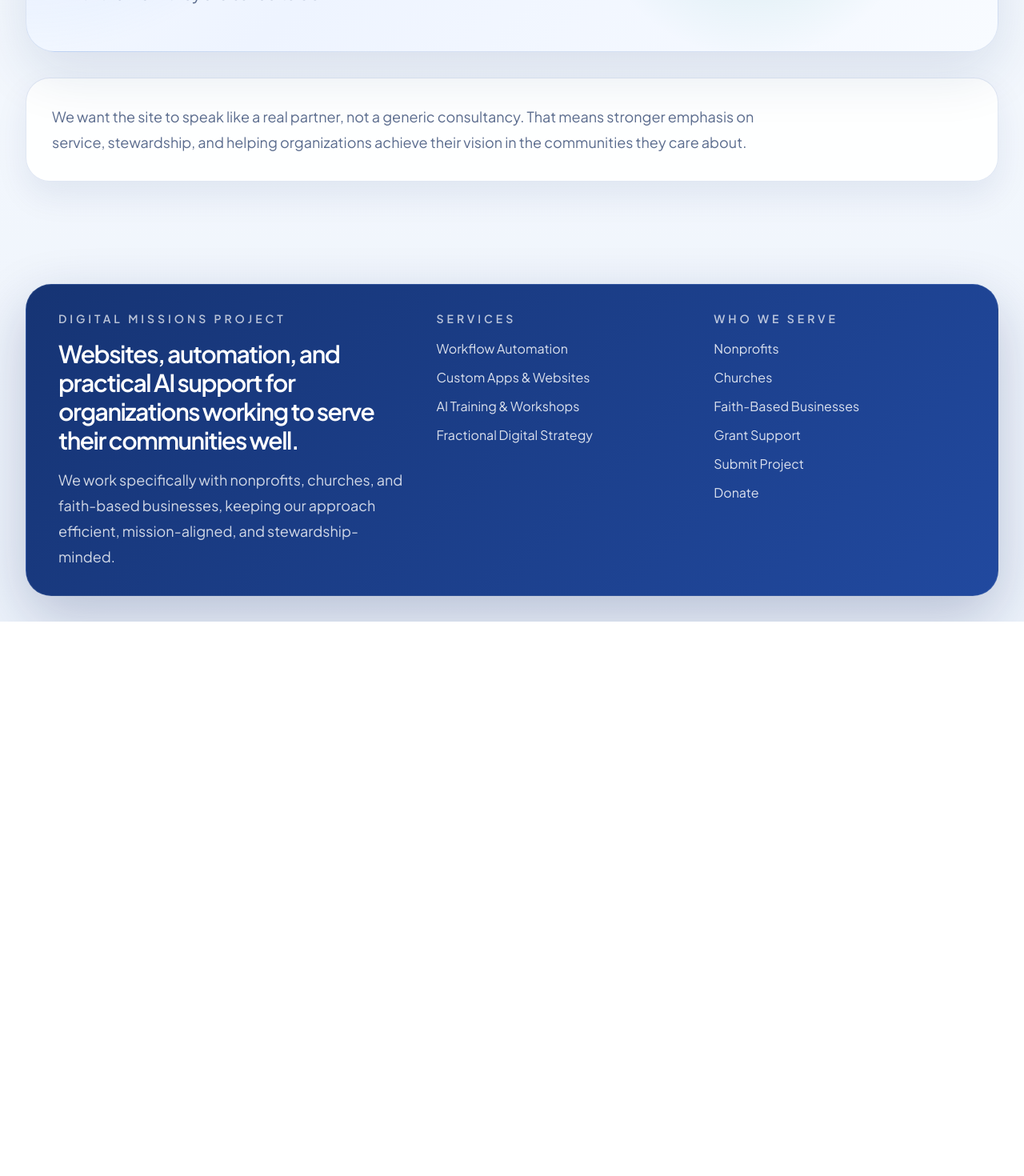
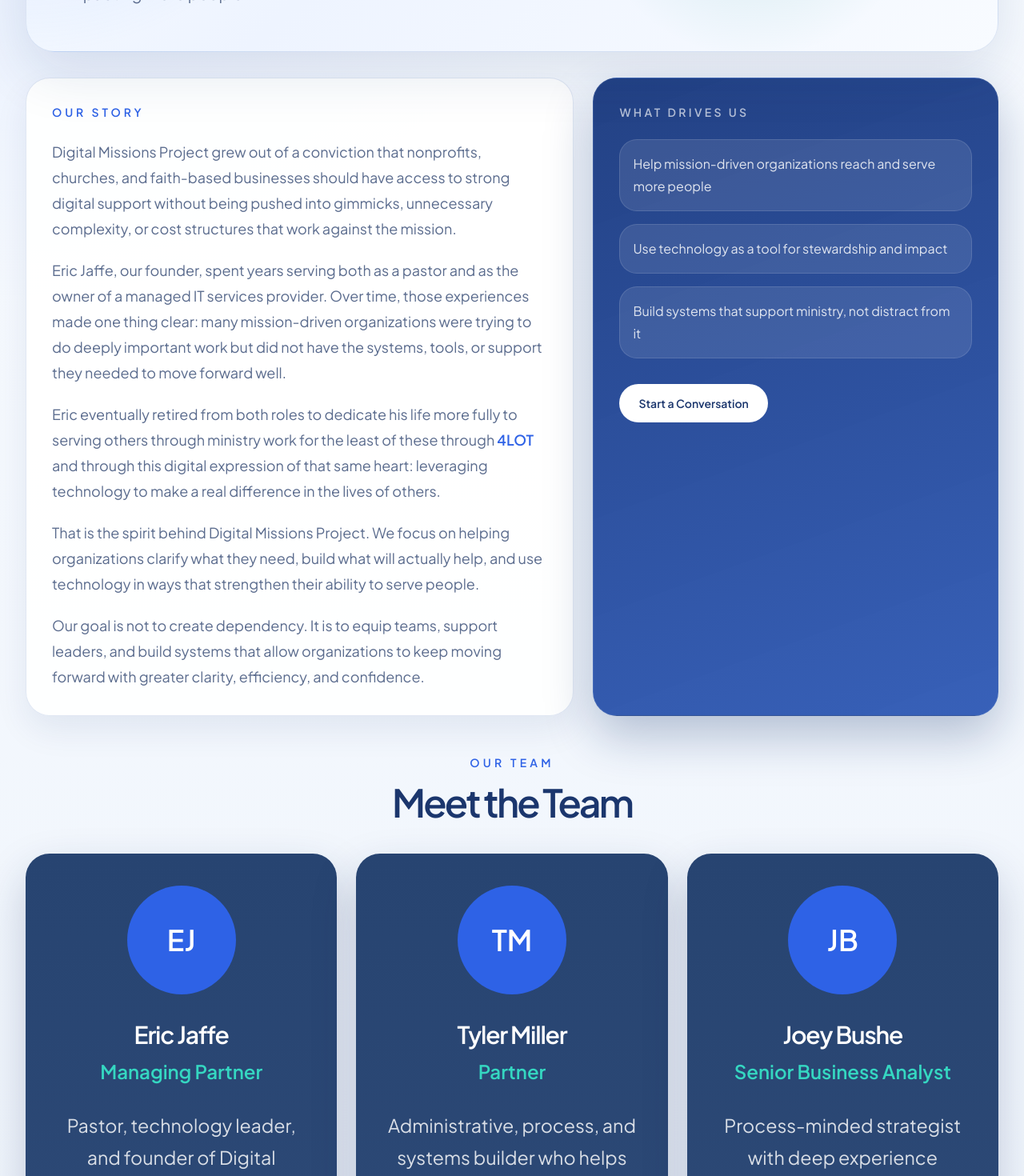
Before and after one commit to EricCJaffe/DigitalMissionsProject, a Next.js app: page /about in a window 1280 px wide. Shown: the part 500-1970 px from the top of the page at 80% size. Before the commit the page ends 1277 px from the top, so only its background shows below. Built offline with nearby package versions, Linux system fonts and the light colour scheme.

Commit message:
Rewrite about page story

```diff
--- a/src/app/about/page.tsx
+++ b/src/app/about/page.tsx
@@ -1,4 +1,26 @@
+import Link from "next/link";
 import { PageHero } from "@/components/page-hero";
+
+const team = [
+  {
+    initials: "EJ",
+    name: "Eric Jaffe",
+    role: "Managing Partner",
+    bio: "Pastor, technology leader, and founder of Digital Missions Project. Eric stepped away from pastoral leadership and his managed IT services business to dedicate his life to serving others through ministry, practical technology, and mission-driven support.",
+  },
+  {
+    initials: "TM",
+    name: "Tyler Miller",
+    role: "Partner",
+    bio: "Administrative, process, and systems builder who helps organizations get things done. Tyler helps shape discovery, structure projects, and create practical solutions that save real time for teams doing meaningful work.",
+  },
+  {
+    initials: "JB",
+    name: "Joey Bushe",
+    role: "Senior Business Analyst",
+    bio: "Process-minded strategist with deep experience organizing teams, clarifying workflows, and helping turn vision into practical execution. Joey helps build the systems that support steady, sustainable impact.",
+  },
+];
 
 export default function AboutPage() {
   return (
@@ -6,17 +28,120 @@ export default function AboutPage() {
       <div className="mx-auto flex max-w-[1440px] flex-col gap-8">
         <PageHero
           eyebrow="About"
-          title="A digital partner for organizations trying to serve people well."
-          description="Digital Missions Project is built around helping nonprofits, churches, and faith-based businesses use digital tools in ways that are practical, efficient, and aligned with the work they are called to do."
+          title="Technology in service of people, mission, and meaningful impact."
+          description="Digital Missions Project exists because we saw a real need to help nonprofits, churches, and faith-based businesses thrive, strengthen their work, and continue impacting more people."
         />
 
-        <section className="rounded-[30px] border border-[var(--line)] bg-white/92 p-8 shadow-[0_18px_42px_rgba(15,42,102,0.08)]">
-          <p className="max-w-4xl text-lg leading-8 text-[var(--muted)]">
-            We want the site to speak like a real partner, not a generic
-            consultancy. That means stronger emphasis on service, stewardship,
-            and helping organizations achieve their vision in the communities
-            they care about.
-          </p>
+        <section className="grid gap-6 lg:grid-cols-[minmax(0,1.15fr)_minmax(320px,0.85fr)]">
+          <article className="rounded-[30px] border border-[var(--line)] bg-white/92 p-8 shadow-[0_18px_42px_rgba(15,42,102,0.08)]">
+            <p className="text-sm font-semibold uppercase tracking-[0.28em] text-[var(--blue)]">
+              Our Story
+            </p>
+            <div className="mt-6 grid gap-5 text-lg leading-8 text-[var(--muted)]">
+              <p>
+                Digital Missions Project grew out of a conviction that
+                nonprofits, churches, and faith-based businesses should have
+                access to strong digital support without being pushed into
+                gimmicks, unnecessary complexity, or cost structures that work
+                against the mission.
+              </p>
+              <p>
+                Eric Jaffe, our founder, spent years serving both as a pastor
+                and as the owner of a managed IT services provider. Over time,
+                those experiences made one thing clear: many mission-driven
+                organizations were trying to do deeply important work but did
+                not have the systems, tools, or support they needed to move
+                forward well.
+              </p>
+              <p>
+                Eric eventually retired from both roles to dedicate his life
+                more fully to serving others through ministry work for the least
+                of these through{" "}
+                <a
+                  href="https://www.4lot.org"
+                  target="_blank"
+                  rel="noopener noreferrer"
+                  className="font-semibold text-[var(--blue)]"
+                >
+                  4LOT
+                </a>{" "}
+                and through this digital expression of that same heart:
+                leveraging technology to make a real difference in the lives of
+                others.
+              </p>
+              <p>
+                That is the spirit behind Digital Missions Project. We focus on
+                helping organizations clarify what they need, build what will
+                actually help, and use technology in ways that strengthen their
+                ability to serve people.
+              </p>
+              <p>
+                Our goal is not to create dependency. It is to equip teams,
+                support leaders, and build systems that allow organizations to
+                keep moving forward with greater clarity, efficiency, and
+                confidence.
+              </p>
+            </div>
+          </article>
+
+          <aside className="rounded-[30px] border border-[var(--line)] bg-[linear-gradient(160deg,_rgba(30,61,129,0.98),_rgba(45,88,181,0.95))] p-8 text-white shadow-[0_25px_60px_rgba(15,45,105,0.28)]">
+            <p className="text-sm font-semibold uppercase tracking-[0.24em] text-white/65">
+              What drives us
+            </p>
+            <div className="mt-6 grid gap-4">
+              {[
+                "Help mission-driven organizations reach and serve more people",
+                "Use technology as a tool for stewardship and impact",
+                "Build systems that support ministry, not distract from it",
+              ].map((item) => (
+                <div
+                  key={item}
+                  className="rounded-[22px] border border-white/12 bg-white/10 px-4 py-4 text-base leading-7 text-white/84"
+                >
+                  {item}
+                </div>
+              ))}
+            </div>
+            <Link
+              href="/contact"
+              className="mt-8 inline-flex h-12 items-center justify-center rounded-full bg-white px-6 text-sm font-semibold text-[var(--navy)] transition hover:-translate-y-0.5"
+            >
+              Start a Conversation
+            </Link>
+          </aside>
+        </section>
+
+        <section className="pt-4">
+          <div className="mx-auto max-w-4xl text-center">
+            <p className="text-sm font-semibold uppercase tracking-[0.3em] text-[var(--blue)]">
+              Our Team
+            </p>
+            <h2 className="mt-4 text-5xl font-semibold tracking-[-0.06em] text-[var(--navy)]">
+              Meet the Team
+            </h2>
+          </div>
+
+          <div className="mt-10 grid gap-6 xl:grid-cols-3">
+            {team.map((member) => (
+              <article
+                key={member.name}
+                className="rounded-[30px] bg-[linear-gradient(180deg,_#274471,_#2f4b78)] px-8 py-10 text-center text-white shadow-[0_24px_55px_rgba(21,44,94,0.22)]"
+              >
+                <div className="mx-auto flex h-[8.5rem] w-[8.5rem] items-center justify-center rounded-full bg-[var(--blue)] text-4xl font-semibold">
+                  {member.initials}
+                </div>
+                <h3 className="mt-8 text-3xl font-semibold tracking-[-0.04em]">
+                  {member.name}
+                </h3>
+                <p className="mt-3 text-2xl font-semibold text-[#35d7c1]">
+                  {member.role}
+                </p>
+                <p className="mx-auto mt-8 max-w-md text-[1.45rem] leading-10 text-white/82">
+                  {member.bio}
+                </p>
+              </article>
+            ))}
+          </div>
         </section>
       </div>
     </main>
```
